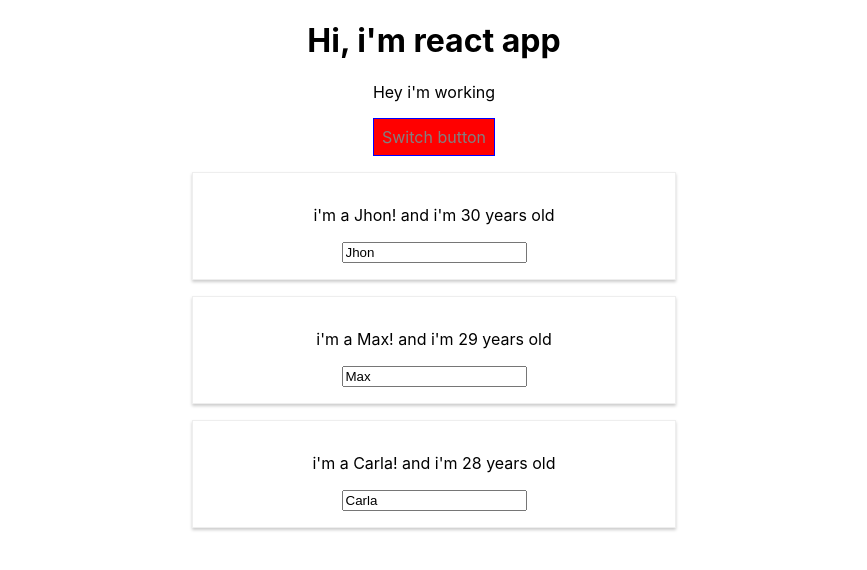
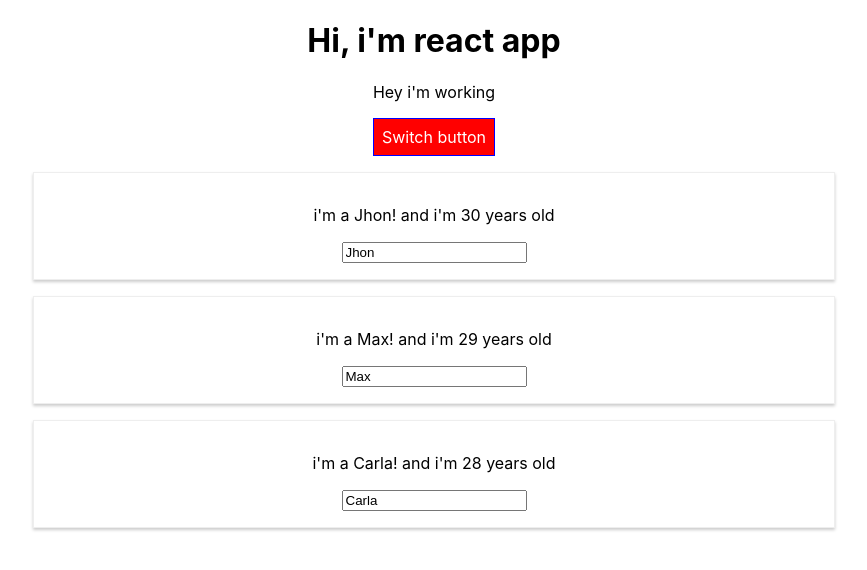
Before and after one commit to jhonattanbenitez/react-practice, a React (Create React App) app: page / in a window 1280 px wide. Both pictures are taken after a click on the button "Switch button". Shown: the top 570 px of the page, without its empty margins (206-1073 px from the left). Built offline with nearby package versions, Linux system fonts and the light colour scheme.

Commit message:
radium removed

```diff
--- a/src/App.js
+++ b/src/App.js
@@ -1,6 +1,6 @@
 import React, { Component } from 'react';
 import Person from './Person/Person';
-import Radium, {StyleRoot} from 'radium';
+
 import './App.css';
 
 class App extends Component {
@@ -38,15 +38,12 @@
   render() {
     const style = {
       backgroundColor: 'green',
-      color: 'grey',
+      color: 'white',
       font: 'inherit',
       border: '1px solid blue',
       padding: '8px',
       cursor: 'pointer',
-      ':hover': {
-        backgroundColor: 'lightgreen',
-        color: 'black'
-      }
+
     };
     let persons = null;
     if (this.state.showPersons) {
@@ -65,10 +62,7 @@
 
       );
       style.backgroundColor = 'red'
-      style[':hover'] = {
-        backgroundColor: 'salmon',
-        color: 'black'
-      }
+
     }
     const classes = [];
     if(this.state.persons.length <= 2){
@@ -78,16 +72,16 @@
       classes.push('bold');
     }
     return (
-      <StyleRoot>
+
         <div className="App">
           <h1>Hi, i'm react app</h1>
           <p className={classes.join(' ')}>Hey i'm working</p>
           <button style={style} onClick={this.togglePersonsHandler}>Switch button</button>
           {persons}
         </div>
-      </StyleRoot>
+
     );
   }
 }
 
-export default Radium(App);
+export default App;
--- a/src/Person/Person.js
+++ b/src/Person/Person.js
@@ -1,15 +1,10 @@
 import React from 'react';
 import './person.css';
-import Radium from 'radium'
 
 const person =(props) =>{
-    const style = {
-        '@media (min-width: 500px)':{
-            width: '450px'
-        }
-    };
+
     return (
-    <div className="Person" style={style}>
+    <div className="Person" >
         <p onClick={props.click}>i'm a {props.name}! and i'm {props.age} years old</p>
         <p>{props.children}</p>
         <input type="text" onChange={props.changed} value={props.name}/>
@@ -17,4 +12,4 @@
     );
 }
 
-export default Radium(person);
+export default person;
```
